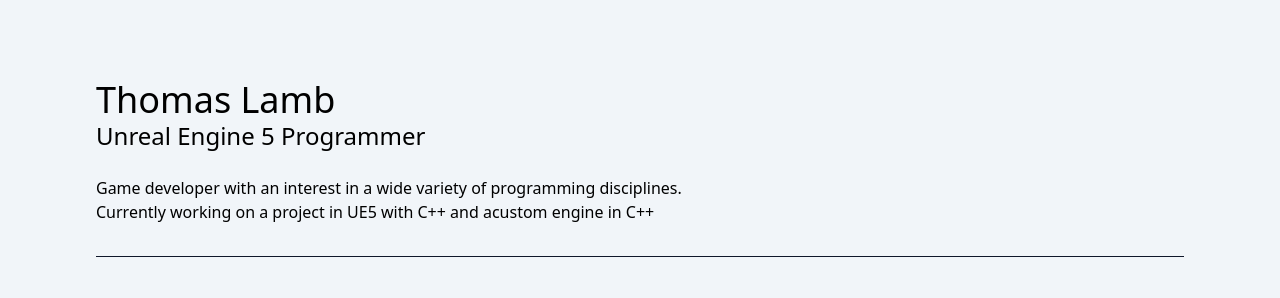
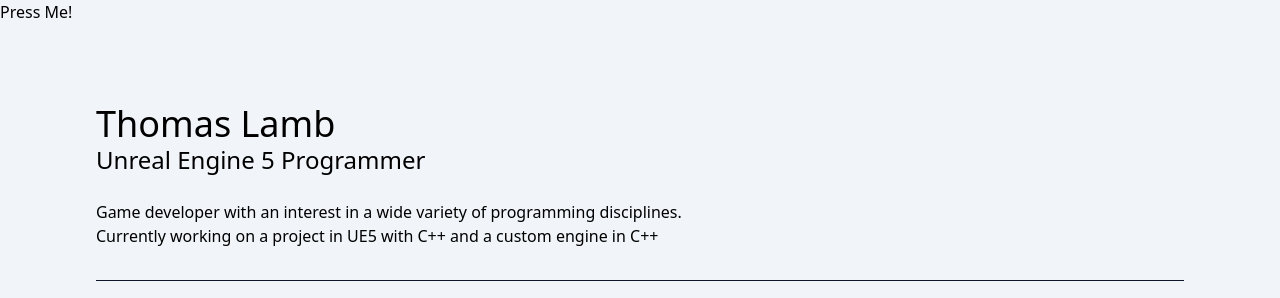
Before and after one commit to ThomasLambProgramming/thomaslamb.dev, a React (Vite) app: page / in a window 1280 px wide. Shown: the top 298 px of the page. Built offline with nearby package versions, Linux system fonts and the light colour scheme.

Commit message:
Added start of what will be the project modal

```diff
--- a/src/App.tsx
+++ b/src/App.tsx
@@ -2,9 +2,21 @@ import Footer from "./Components/Footer";
 import GithubCommitDisplay from "./Components/GithubCommitDisplay";
 import Header from "./Components/Header";
 import ProjectContainer from "./Components/ProjectContainer";
+import ProjectModal from "./Components/ProjectModal";
+import {FC, useState} from "react";
 
-function App() {
+const App: FC = () => {
 
+  const [isShown, setIsShown] = useState<boolean>(false);
+  const ModalToggled = () => setIsShown(!isShown);
+
+  const [projectName, setProjectName] = useState<string>("");
+  const ProjectNameChanged = (name: string) => setProjectName(name);
+
+  //Each project name will be used as a folder path eg Assets/ComplexGames/...
+  //String gets spaces removed but will need the name to show as the title
+  //there will be a markdown of the same name as title eg ComplexGames.md
+  //that will give the text and where to place the images.
   const UnrealProjects: string[] = [
     "Bezier",
     "Complex",
@@ -32,6 +44,9 @@ function App() {
 
   return (
     <div className="bg-slate-100 w-full h-full min-h-screen">
+    <ProjectModal isShown={isShown} hide={ModalToggled}></ProjectModal>
+    <button onClick={ModalToggled}>Press Me!</button>
+
     <Header />
     <ProjectContainer projects={UnrealProjects} typeTitle="Unreal Projects"/>
     <ProjectContainer projects={EngineProjects} typeTitle="Engine Projects"/>
--- a/src/Components/Header.tsx
+++ b/src/Components/Header.tsx
@@ -11,7 +11,7 @@ function Header()
             Game developer with an interest in a wide variety of programming disciplines.
           </div>
           <div>
-            Currently working on a project in UE5 with C++ and acustom engine in C++
+            Currently working on a project in UE5 with C++ and a custom engine in C++
           </div>
           <hr className="h-px w-[100%] my-8 bg-slate-900 border-0 dark:bg-slate-900" />
         </div>
--- /dev/null
+++ b/src/Components/ProjectModal.tsx
@@ -0,0 +1,27 @@
+import React, { FunctionComponent } from 'react';
+import ReactDOM from 'react-dom';
+
+export interface ModalProps {
+  isShown: boolean;
+  hide: () => void;
+}
+
+const ProjectModal: React.FC<ModalProps> = ({isShown, hide}) => {
+
+    const modal = (
+        <React.Fragment>
+            {/* This is just the background so if the user clicks away it will go back to the main page */}
+            <div className='fixed inset-0 flex items-center z-20 opacity-10 w-full h-full align-middle text-center bg-slate-700 justify-center' onClick={hide} />
+            <div className="fixed inset-0 flex items-center z-30 rounded-lg opacity-100 w-3/5 h-4/5 m-auto align-middle text-center bg-slate-950 justify-center">
+
+            </div>
+
+
+        </React.Fragment>
+    );
+
+    // Do markdown file reading here.
+    return isShown ? ReactDOM.createPortal(modal, document.body) : null;
+};
+
+export default ProjectModal;
--- a/src/Components/ProjectPreview.tsx
+++ b/src/Components/ProjectPreview.tsx
@@ -2,6 +2,10 @@ import React from 'react';
 
 const ProjectPreview: React.FC<{projectName: string, projectFolder: string}> = ({projectName, projectFolder}) =>
 {
+
+  // Yeah the css here is fucking terrible, i was forced to add this because im 99.9% sure that
+  // The css for the grid was wrong and doing the text popup was then screwed up because of it
+  // it got it roughly to were i wanted but there is probably some bad / unused / pointless classes added to elements.
   return (
     <div className="flex flex-col items-center justify-center mt-12 relative bg-slate-900 group min-w-[200px] rounded">
       <button className="" onClick={() => {alert("Message")}}>
@@ -18,7 +22,6 @@ const ProjectPreview: React.FC<{projectName: string, projectFolder: string}> = (
             This is some default text to represent what would be a regular discription of a project
             This is so i can get some sizing correct.
           </p>
-
         </div>
       </button>
     </div>
```
